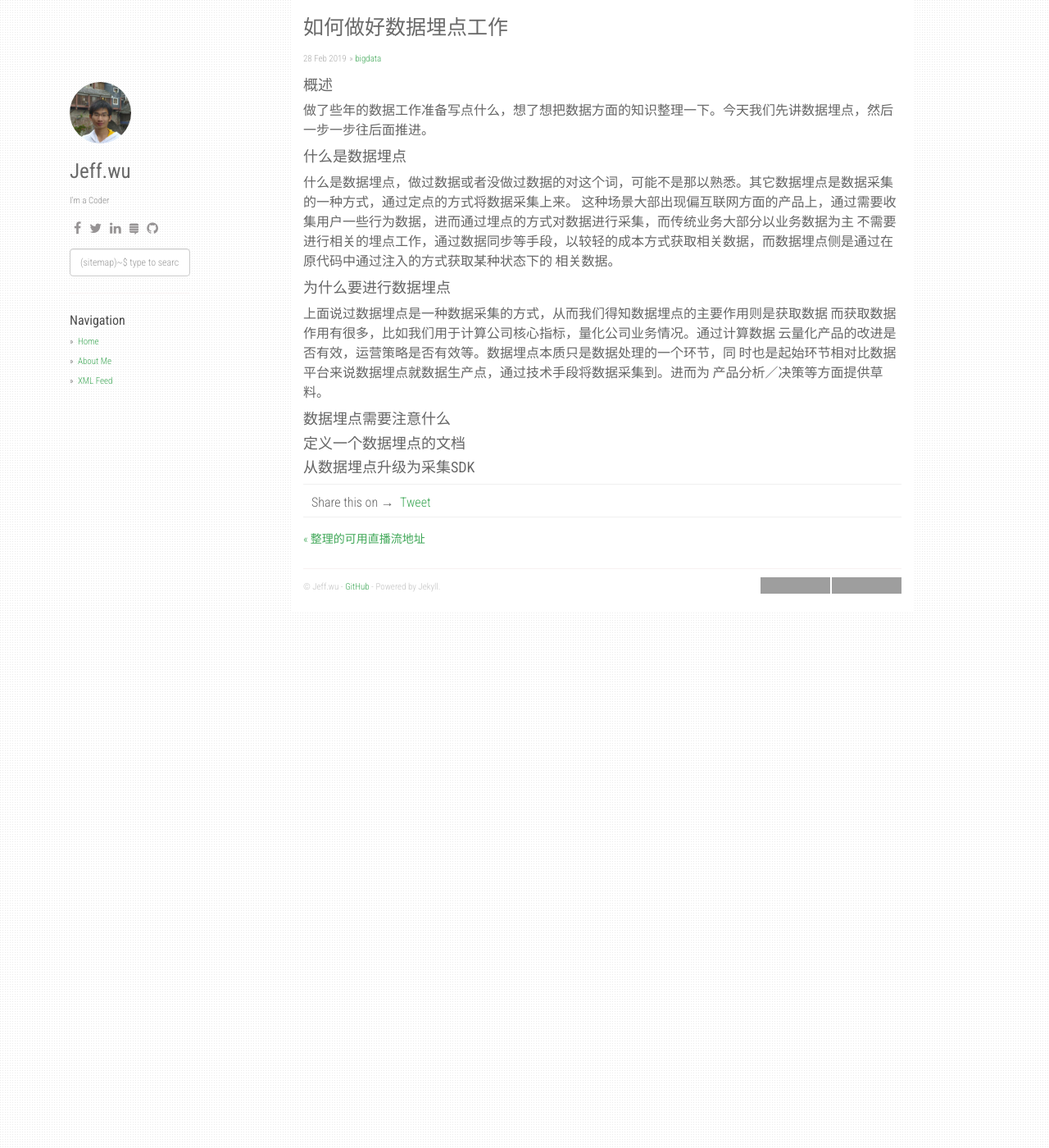
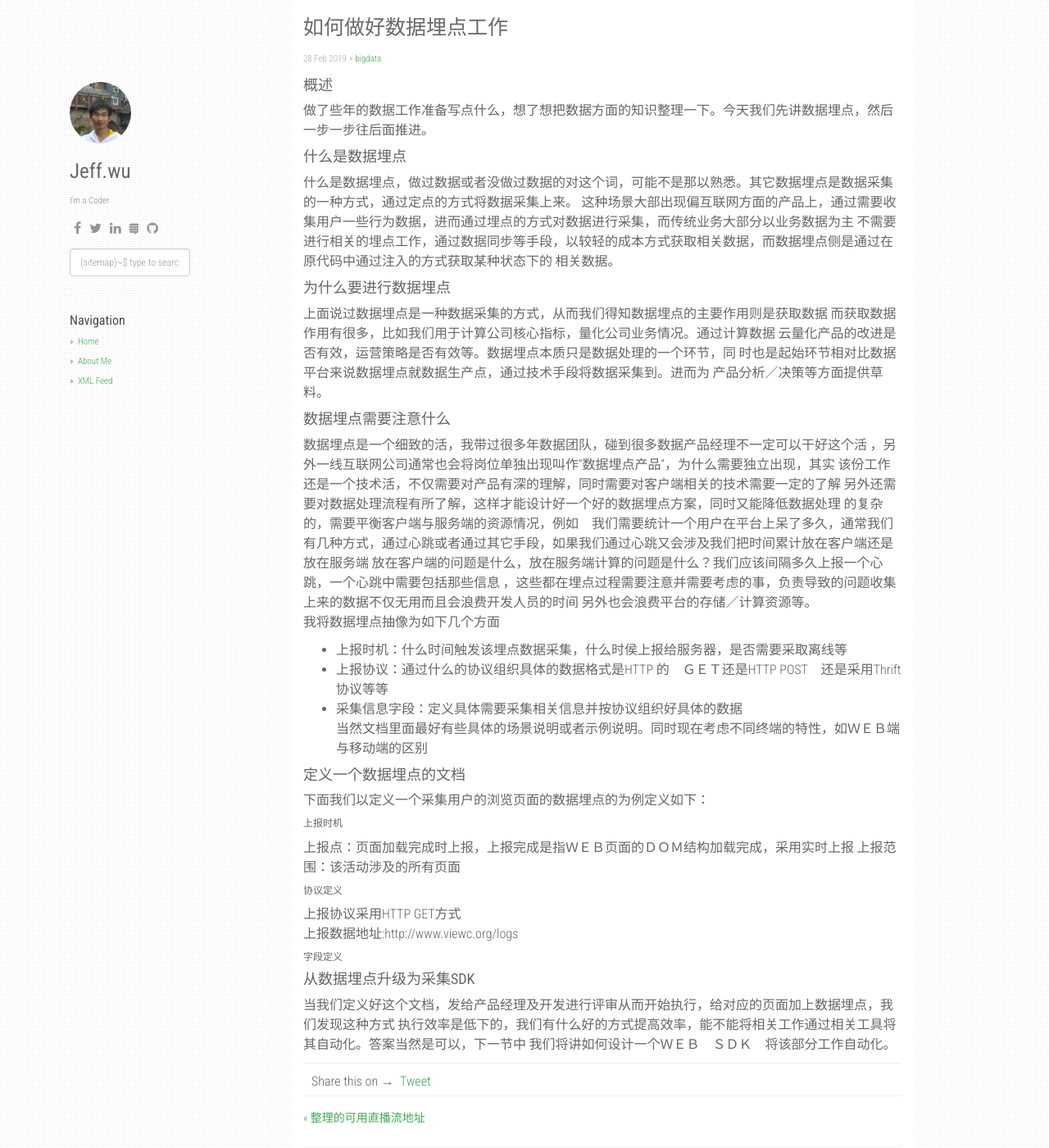
Before and after one commit to X010/x010.github.io, a Jekyll site: the page built from _posts/2019-03-01-bigdata-collect-1.markdown, in a window 1280 px wide and 1400 px high. Shown: the whole window at 82% size. Built offline with Jekyll 4.4.1, drawn with Linux system fonts in a browser that asks for light colours; nearby versions of some CDN libraries; comment, search, counter and statistics services are not loaded; grey boxes are pictures that could not be loaded.

Commit message:
commit 201903

```diff
--- a/_posts/2019-03-01-bigdata-collect-1.markdown
+++ b/_posts/2019-03-01-bigdata-collect-1.markdown
@@ -8,11 +8,13 @@ categories: [bigdata]
 #### 概述
 做了些年的数据工作准备写点什么，想了想把数据方面的知识整理一下。今天我们先讲数据埋点，然后一步一步往后面推进。
 
+
 #### 什么是数据埋点
 什么是数据埋点，做过数据或者没做过数据的对这个词，可能不是那以熟悉。其它数据埋点是数据采集的一种方式，通过定点的方式将数据采集上来。
 这种场景大部出现偏互联网方面的产品上，通过需要收集用户一些行为数据，进而通过埋点的方式对数据进行采集，而传统业务大部分以业务数据为主
 不需要进行相关的埋点工作，通过数据同步等手段，以较轻的成本方式获取相关数据，而数据埋点侧是通过在原代码中通过注入的方式获取某种状态下的
 相关数据。
+
 
 #### 为什么要进行数据埋点
 上面说过数据埋点是一种数据采集的方式，从而我们得知数据埋点的主要作用则是获取数据
@@ -21,8 +23,39 @@ categories: [bigdata]
 时也是起始环节相对比数据平台来说数据埋点就数据生产点，通过技术手段将数据采集到。进而为
 产品分析／决策等方面提供草料。
 
+
 #### 数据埋点需要注意什么
+数据埋点是一个细致的活，我带过很多年数据团队，碰到很多数据产品经理不一定可以干好这个活
+，另外一线互联网公司通常也会将岗位单独出现叫作“数据埋点产品”，为什么需要独立出现，其实
+该份工作还是一个技术活，不仅需要对产品有深的理解，同时需要对客户端相关的技术需要一定的了解
+另外还需要对数据处理流程有所了解，这样才能设计好一个好的数据埋点方案，同时又能降低数据处理
+的复杂的，需要平衡客户端与服务端的资源情况，例如　我们需要统计一个用户在平台上呆了多久，通常我们
+有几种方式，通过心跳或者通过其它手段，如果我们通过心跳又会涉及我们把时间累计放在客户端还是放在服务端
+放在客户端的问题是什么，放在服务端计算的问题是什么？我们应该间隔多久上报一个心跳，一个心跳中需要包括那些信息
+，这些都在埋点过程需要注意并需要考虑的事，负责导致的问题收集上来的数据不仅无用而且会浪费开发人员的时间
+另外也会浪费平台的存储／计算资源等。
+我将数据埋点抽像为如下几个方面
+- 上报时机：什么时间触发该埋点数据采集，什么时侯上报给服务器，是否需要采取离线等
+- 上报协议：通过什么的协议组织具体的数据格式是HTTP 的　ＧＥＴ还是HTTP POST　还是采用Thrift协议等等
+- 采集信息字段：定义具体需要采集相关信息并按协议组织好具体的数据
+当然文档里面最好有些具体的场景说明或者示例说明。同时现在考虑不同终端的特性，如ＷＥＢ端与移动端的区别
 
 #### 定义一个数据埋点的文档
+下面我们以定义一个采集用户的浏览页面的数据埋点的为例定义如下：
+###### 上报时机
+上报点：页面加载完成时上报，上报完成是指ＷＥＢ页面的ＤＯＭ结构加载完成，采用实时上报
+上报范围：该活动涉及的所有页面
+
+###### 协议定义
+上报协议采用HTTP GET方式
+上报数据地址:http://www.viewc.org/logs
+
+###### 字段定义
+
+
+
 
 #### 从数据埋点升级为采集SDK
+当我们定义好这个文档，发给产品经理及开发进行评审从而开始执行，给对应的页面加上数据埋点，我们发现这种方式
+执行效率是低下的，我们有什么好的方式提高效率，能不能将相关工作通过相关工具将其自动化。答案当然是可以，下一节中
+我们将讲如何设计一个ＷＥＢ　ＳＤＫ　将该部分工作自动化。
```
